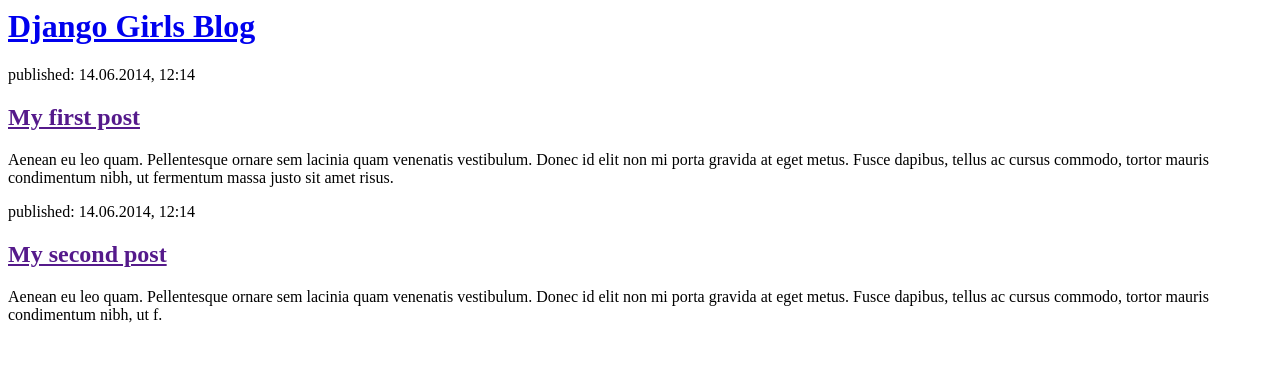
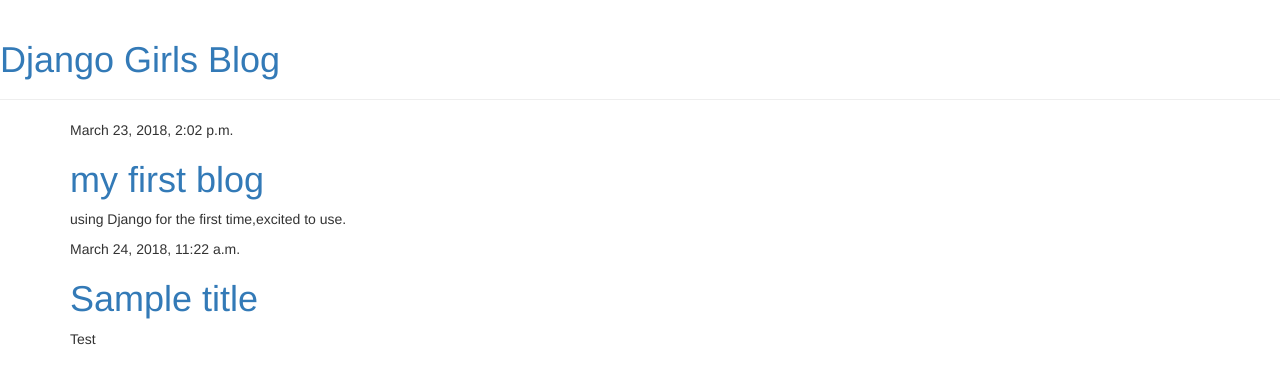
Before and after one commit to ravalisiri296/my-first-blog, a Django app: page / in a window 1280 px wide. Shown: the top 384 px of the page. Run offline with Django 3.2, Linux system fonts and the light colour scheme; data comes from the database, SQL or seed files in the repository; both versions use the stored data as it was after the commit; some libraries are stand-ins or nearby versions.

Commit message:
Added view and template for detailed blog post as well as CSS for the site.

```diff
--- /dev/null
+++ b/blog/templates/blog/base.html
@@ -0,0 +1,23 @@
+{% load staticfiles %}
+<html>
+    <head>
+        <title>Django Girls blog</title>
+        <link rel="stylesheet" href="//maxcdn.bootstrapcdn.com/bootstrap/3.2.0/css/bootstrap.min.css">
+        <link rel="stylesheet" href="//maxcdn.bootstrapcdn.com/bootstrap/3.2.0/css/bootstrap-theme.min.css">
+        <link href='//fonts.googleapis.com/css?family=Lobster&subset=latin,latin-ext' rel='stylesheet' type='text/css'>
+        <link rel="stylesheet" href="{% static 'css/blog.css' %}">
+    </head>
+    <body>
+    <div class="page-header">
+        <h1><a href="/">Django Girls Blog</a></h1>
+    </div>
+    <div class="content container">
+        <div class="row">
+            <div class="col-md-8">
+            {% block content %}
+            {% endblock %}
+            </div>
+        </div>
+    </div>
+</body>
+</html>
--- a/blog/templates/blog/post_list.html
+++ b/blog/templates/blog/post_list.html
@@ -1,22 +1,37 @@
+{% extends 'blog/base.html' %}
+{% load staticfiles %}
 <html>
     <head>
-        <title>RAVALI</title>
+        <title>Django Girls blog</title>
+        <link rel="stylesheet" href="//maxcdn.bootstrapcdn.com/bootstrap/3.2.0/css/bootstrap.min.css">
+        <link rel="stylesheet" href="//maxcdn.bootstrapcdn.com/bootstrap/3.2.0/css/bootstrap-theme.min.css">
+        <link rel="stylesheet" href="{% static 'css/blog.css' %}">
+        <link href="//fonts.googleapis.com/css?family=Lobster&subset=latin,latin-ext" rel="stylesheet" type="text/css">
     </head>
     <body>
-        <div>
+        <div class="=page-header">
             <h1><a href="/">Django Girls Blog</a></h1>
         </div>
 
-        <div>
-            <p>published: 14.06.2014, 12:14</p>
-            <h2><a href="">My first post</a></h2>
-            <p>Aenean eu leo quam. Pellentesque ornare sem lacinia quam venenatis vestibulum. Donec id elit non mi porta gravida at eget metus. Fusce dapibus, tellus ac cursus commodo, tortor mauris condimentum nibh, ut fermentum massa justo sit amet risus.</p>
+       <div class="content container">
+    		<div class="row">
+        		<div class="col-md-8">
+
+
+
+{% block content %}
+    {% for post in posts %}
+        <div class="post">
+            <div class="date">
+                {{ post.published_date }}
+            </div>
+            <h1><a href="{% url 'post_detail' pk=post.pk %}">{{ post.title }}</a></h1>
+            <p>{{ post.text|linebreaksbr }}</p>
         </div>
-
-        <div>
-            <p>published: 14.06.2014, 12:14</p>
-            <h2><a href="">My second post</a></h2>
-            <p>Aenean eu leo quam. Pellentesque ornare sem lacinia quam venenatis vestibulum. Donec id elit non mi porta gravida at eget metus. Fusce dapibus, tellus ac cursus commodo, tortor mauris condimentum nibh, ut f.</p>
-        </div>
+    {% endfor %}
+{% endblock %}
+        		</div>
+    		</div>
+		</div>
     </body>
 </html>
--- a/blog/urls.py
+++ b/blog/urls.py
@@ -2,4 +2,5 @@
 from . import views
 urlpatterns = [
     url(r'^$', views.post_list, name='post_list'),
+     url(r'^post/(?P<pk>\d+)/$', views.post_detail, name='post_detail'),
 ]
--- a/blog/views.py
+++ b/blog/views.py
@@ -1,5 +1,13 @@
+from django.shortcuts import render, get_object_or_404
 from django.shortcuts import render
-
+from django.utils import timezone
+from .models import Post
 # Create your views here.
 def post_list(request):
-    return render(request, 'blog/post_list.html', {})
+
+    posts=Post.objects.filter(published_date__lte=timezone.now()).order_by('published_date')
+    return render(request, 'blog/post_list.html', {'posts': posts})
+
+def post_detail(request, pk):
+    post = get_object_or_404(Post, pk=pk)
+    return render(request, 'blog/post_detail.html', {'post': post})
```
Also changed, not shown: blog/templates/blog/post_detail.html (added, +13 -0 lines), db.sqlite3.
